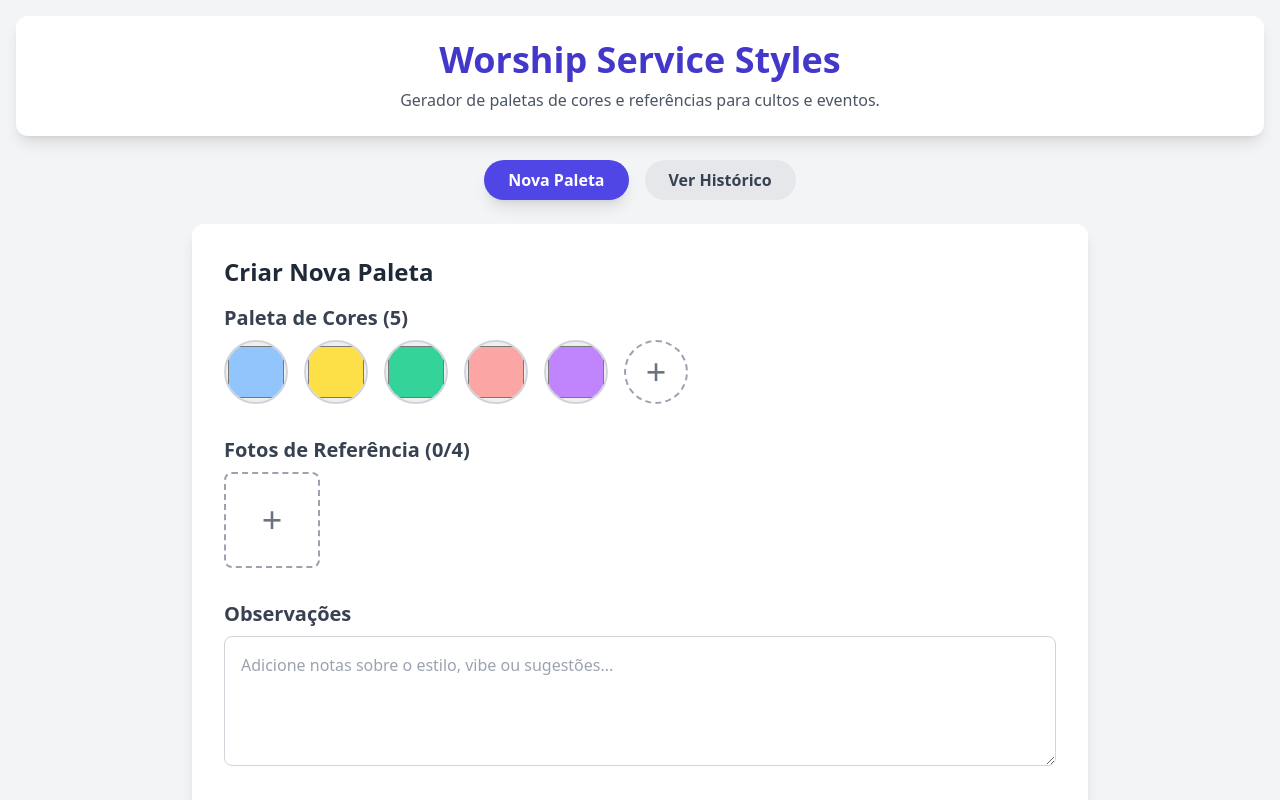
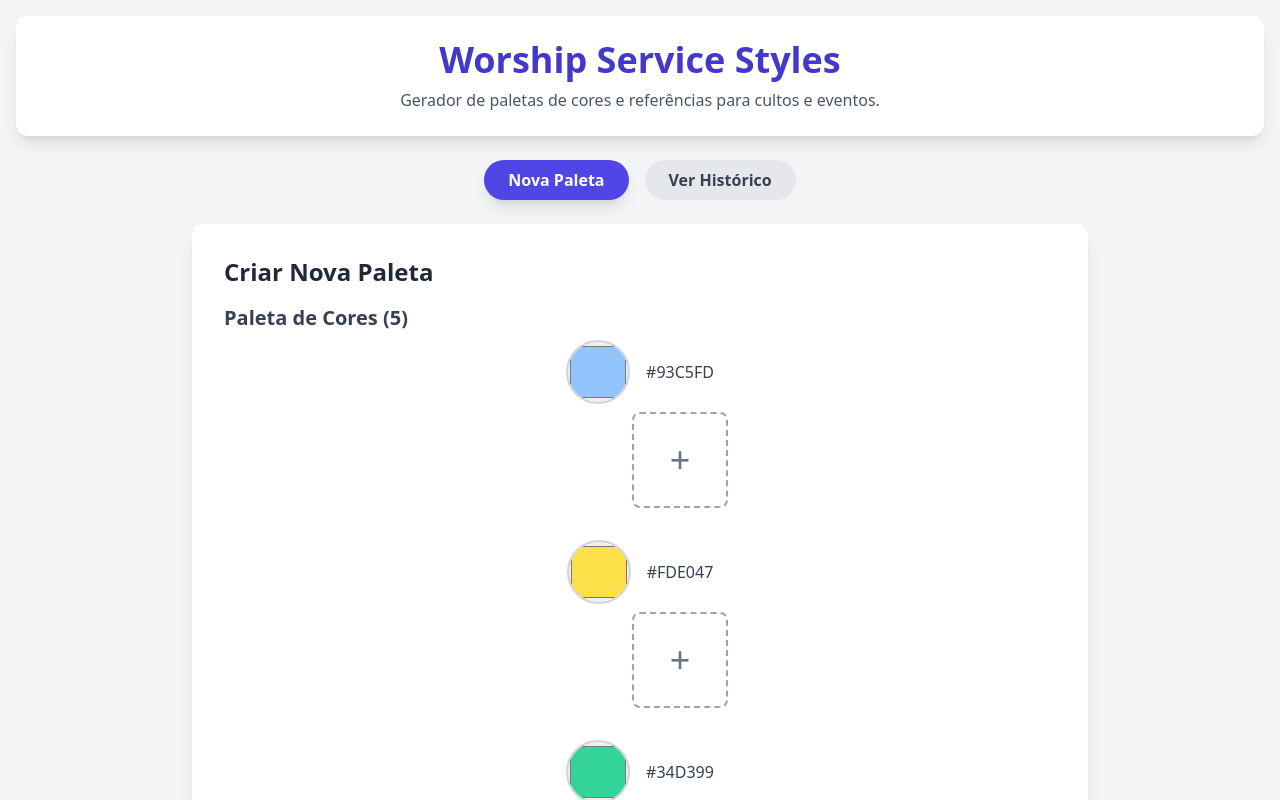
Before and after one commit to smkbarbosa/worship-stylist, a React (Create React App) app: page / in a window 1280 px wide. Shown: the top 800 px of the page. Built offline with nearby package versions, Linux system fonts and the light colour scheme.

Commit message:
vinculando fotos com a cor escolhida

```diff
--- a/src/app.jsx
+++ b/src/app.jsx
@@ -5,9 +5,18 @@ import 'tailwindcss/tailwind.css';
 
 // Componente principal do aplicativo
 const App = () => {
+  // Inicializa com 5 cores padrão, cada uma com um ID único e um array de imagens vazio.
+  const initialColors = [
+    { id: 'color-1', color: '#93c5fd', images: [] },
+    { id: 'color-2', color: '#fde047', images: [] },
+    { id: 'color-3', color: '#34d399', images: [] },
+    { id: 'color-4', color: '#fca5a5', images: [] },
+    { id: 'color-5', color: '#c084fc', images: [] }
+  ];
+
   // Estados para gerenciar a paleta atual, o histórico e a visualização
-  const [currentColors, setCurrentColors] = useState(['#93c5fd', '#fde047', '#34d399', '#fca5a5', '#c084fc']);
-  const [currentImages, setCurrentImages] = useState([]);
+  const [currentColors, setCurrentColors] = useState(initialColors);
+  const [currentImages, setCurrentImages] = useState([]); // This state is no longer used for the main functionality
   const [currentNotes, setCurrentNotes] = useState('');
   const [history, setHistory] = useState([]);
   const [isHistoryView, setIsHistoryView] = useState(false);
@@ -37,48 +46,56 @@ const App = () => {
     }
   }, [history]);
 
-  // Função para adicionar uma cor à paleta atual
-  const handleAddColor = (e) => {
-    const newColor = e.target.value;
-    if (!currentColors.includes(newColor)) {
-      setCurrentColors([...currentColors, newColor]);
-    }
-  };
-
   // Função para adicionar uma nova cor vazia à paleta
   const addNewColorField = () => {
-    setCurrentColors([...currentColors, '#ffffff']);
+    setCurrentColors([...currentColors, { id: Date.now(), color: '#ffffff', images: [] }]);
   };
 
   // Função para remover uma cor da paleta
-  const handleRemoveColor = (colorToRemove) => {
-    setCurrentColors(currentColors.filter(color => color !== colorToRemove));
+  const handleRemoveColor = (idToRemove) => {
+    setCurrentColors(currentColors.filter(colorObj => colorObj.id !== idToRemove));
   };
 
   // Função para adicionar uma imagem à paleta (converte para Base64 para salvar)
-  const handleImageUpload = (e) => {
+  const handleImageUpload = (e, colorId) => {
     const file = e.target.files[0];
-    if (file && currentImages.length < 4) {
+    if (file) {
       const reader = new FileReader();
       reader.onloadend = () => {
-        setCurrentImages([...currentImages, reader.result]);
+        setCurrentColors(prevColors => {
+          return prevColors.map(colorObj => {
+            if (colorObj.id === colorId && colorObj.images.length < 3) {
+              return { ...colorObj, images: [...colorObj.images, reader.result] };
+            }
+            return colorObj;
+          });
+        });
       };
       reader.readAsDataURL(file);
     }
   };
 
   // Função para remover uma imagem
-  const handleImageRemove = (imageToRemove) => {
-    setCurrentImages(currentImages.filter(image => image !== imageToRemove));
+  const handleImageRemove = (colorId, imageToRemove) => {
+    setCurrentColors(prevColors => {
+      return prevColors.map(colorObj => {
+        if (colorObj.id === colorId) {
+          const newImages = colorObj.images.filter(img => img !== imageToRemove);
+          return { ...colorObj, images: newImages };
+        }
+        return colorObj;
+      });
+    });
   };
 
   // Função para salvar a paleta atual no histórico
   const savePalette = () => {
-    if (currentColors.length > 0 || currentImages.length > 0 || currentNotes.trim() !== '') {
+    // Filtra cores vazias antes de salvar
+    const nonNullColors = currentColors.filter(c => c.color);
+    if (nonNullColors.length > 0 || currentNotes.trim() !== '') {
       const newPalette = {
         id: Date.now(),
-        colors: currentColors,
-        images: currentImages,
+        colors: nonNullColors,
         notes: currentNotes,
         date: new Date().toLocaleString()
       };
@@ -90,7 +107,7 @@ const App = () => {
   // Função para carregar uma paleta do histórico
   const loadPalette = (palette) => {
     setCurrentColors(palette.colors);
-    setCurrentImages(palette.images);
+    setCurrentImages([]); // Clear this state as it's no longer used
     setCurrentNotes(palette.notes);
     setIsHistoryView(false);
   };
@@ -102,7 +119,7 @@ const App = () => {
 
   // Função para resetar a paleta atual
   const resetCurrentPalette = () => {
-    setCurrentColors(['#93c5fd', '#fde047', '#34d399', '#fca5a5', '#c084fc']);
+    setCurrentColors(initialColors);
     setCurrentImages([]);
     setCurrentNotes('');
   };
@@ -187,51 +204,49 @@ const App = () => {
             {/* Seção de Cores */}
             <section className="mb-8">
               <h3 className="text-xl font-semibold text-gray-700 mb-2">Paleta de Cores ({currentColors.length})</h3>
-              <div className="flex items-center gap-4 flex-wrap">
-                {currentColors.map((color, index) => (
-                  <div key={index} className="relative group">
+              <div className="flex flex-col gap-8">
+                {currentColors.map((colorObj, index) => (
+                  <div key={colorObj.id} className="flex flex-col items-center">
+                    <div className="flex items-center gap-4 mb-2">
+                      <div className="relative group">
                         <input
                           type="color"
-                      value={color}
+                          value={colorObj.color}
                           onChange={(e) => {
                             const newColors = [...currentColors];
-                        newColors[index] = e.target.value;
+                            newColors[index] = { ...colorObj, color: e.target.value };
                             setCurrentColors(newColors);
                           }}
                           className="w-16 h-16 rounded-full cursor-pointer border-2 border-gray-300"
                         />
                         <button
-                      onClick={() => handleRemoveColor(color)}
+                          onClick={() => handleRemoveColor(colorObj.id)}
                           className="absolute -top-2 -right-2 bg-red-500 text-white rounded-full w-6 h-6 flex items-center justify-center leading-none text-sm opacity-0 group-hover:opacity-100 transition-opacity"
                           title="Remover cor"
                         >
                           &times;
                         </button>
                       </div>
-                ))}
-                <button
-                  onClick={addNewColorField}
-                  className="w-16 h-16 flex items-center justify-center border-2 border-dashed border-gray-400 rounded-full cursor-pointer text-gray-500 hover:bg-gray-50 transition-colors text-4xl"
-                  title="Adicionar mais uma cor"
-                >
-                  +
-                </button>
+                      <span className="text-md font-medium text-gray-700">{colorObj.color.toUpperCase()}</span>
                     </div>
-            </section>
-
-            {/* Seção de Fotos */}
-            <section className="mb-8">
-              <h3 className="text-xl font-semibold text-gray-700 mb-2">Fotos de Referência ({currentImages.length}/4)</h3>
-              <div className="flex flex-wrap gap-4 items-center">
+                    {/* Seção de Fotos vinculada à cor */}
+                    <div className="flex flex-wrap gap-4 items-center pl-20">
                       <label className="w-24 h-24 flex items-center justify-center border-2 border-dashed border-gray-400 rounded-lg cursor-pointer text-gray-500 hover:bg-gray-50 transition-colors">
                         <span className="text-4xl">+</span>
-                  <input type="file" className="hidden" accept="image/*" onChange={handleImageUpload} />
+                        <input
+                          type="file"
+                          className="hidden"
+                          accept="image/*"
+                          onChange={(e) => handleImageUpload(e, colorObj.id)}
+                          disabled={colorObj.images.length >= 3}
+                          title={colorObj.images.length >= 3 ? 'Máximo de 3 fotos por cor' : 'Adicionar foto'}
+                        />
                       </label>
-                {currentImages.map((image, index) => (
-                  <div key={index} className="relative w-24 h-24 rounded-lg overflow-hidden shadow-md">
-                    <img src={image} alt={`Referência ${index}`} className="w-full h-full object-cover" />
+                      {colorObj.images.map((image, imageIndex) => (
+                        <div key={imageIndex} className="relative w-24 h-24 rounded-lg overflow-hidden shadow-md">
+                          <img src={image} alt={`Referência ${imageIndex}`} className="w-full h-full object-cover" />
                           <button
-                      onClick={() => handleImageRemove(image)}
+                            onClick={() => handleImageRemove(colorObj.id, image)}
                             className="absolute top-1 right-1 bg-red-500 text-white rounded-full p-1 leading-none text-xs"
                             title="Remover foto"
                           >
@@ -239,6 +254,16 @@ const App = () => {
                           </button>
                         </div>
                       ))}
+                    </div>
+                  </div>
+                ))}
+                <button
+                  onClick={addNewColorField}
+                  className="mt-4 px-6 py-3 bg-indigo-500 text-white rounded-full font-bold shadow-md hover:bg-indigo-600 transition-colors w-full max-w-xs self-center"
+                  title="Adicionar mais uma cor"
+                >
+                  Adicionar Cor
+                </button>
               </div>
             </section>
 
@@ -287,8 +312,8 @@ const App = () => {
                     <div className="mb-4">
                       <p className="text-sm text-gray-500 mb-2">{palette.date}</p>
                       <div className="flex gap-1 mb-2">
-                        {palette.colors.map((color, index) => (
-                          <div key={index} className="w-6 h-6 rounded-full" style={{ backgroundColor: color }}></div>
+                        {palette.colors.map((colorObj, index) => (
+                          <div key={index} className="w-6 h-6 rounded-full" style={{ backgroundColor: colorObj.color }}></div>
                         ))}
                       </div>
                       <p className="text-gray-600 text-sm italic line-clamp-3">{palette.notes || 'Sem observações'}</p>
@@ -323,9 +348,9 @@ const App = () => {
         <div className="mb-8">
           <h2 className="text-2xl font-bold text-gray-800 mb-4">Paleta Selecionada</h2>
           <div className="flex flex-wrap gap-4 items-center mb-4">
-            {currentColors.map((color, index) => (
-              <div key={index} className="w-24 h-24 rounded-full border-2 border-gray-300 relative" style={{ backgroundColor: color }}>
-                <span className="absolute bottom-[-20px] left-1/2 transform -translate-x-1/2 text-sm text-gray-600">{color.toUpperCase()}</span>
+            {currentColors.map((colorObj, index) => (
+              <div key={index} className="w-24 h-24 rounded-full border-2 border-gray-300 relative" style={{ backgroundColor: colorObj.color }}>
+                <span className="absolute bottom-[-20px] left-1/2 transform -translate-x-1/2 text-sm text-gray-600">{colorObj.color.toUpperCase()}</span>
               </div>
             ))}
           </div>
@@ -333,11 +358,11 @@ const App = () => {
         <div className="mb-8">
           <h2 className="text-2xl font-bold text-gray-800 mb-4">Imagens de Referência</h2>
           <div className="flex flex-wrap gap-4">
-            {currentImages.map((image, index) => (
+            {currentColors.flatMap((colorObj) => colorObj.images.map((image, index) => (
               <div key={index} className="w-40 h-40 border border-gray-300 rounded-lg overflow-hidden">
                 <img src={image} alt={`Referência ${index}`} className="w-full h-full object-cover" />
               </div>
-            ))}
+            )))}
           </div>
         </div>
         <div>
```
Lines whose indentation alone changed are shown as unchanged.
